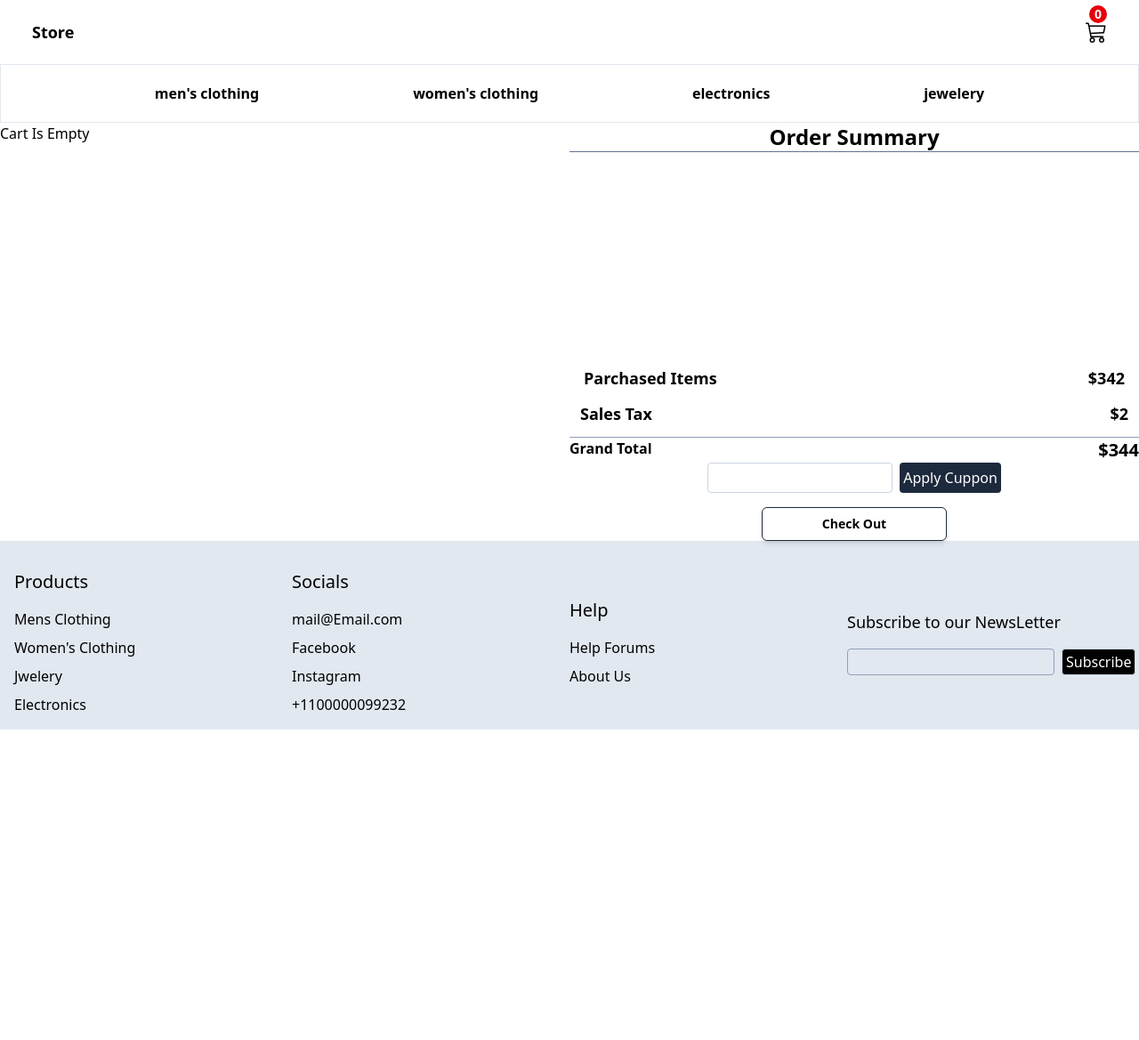
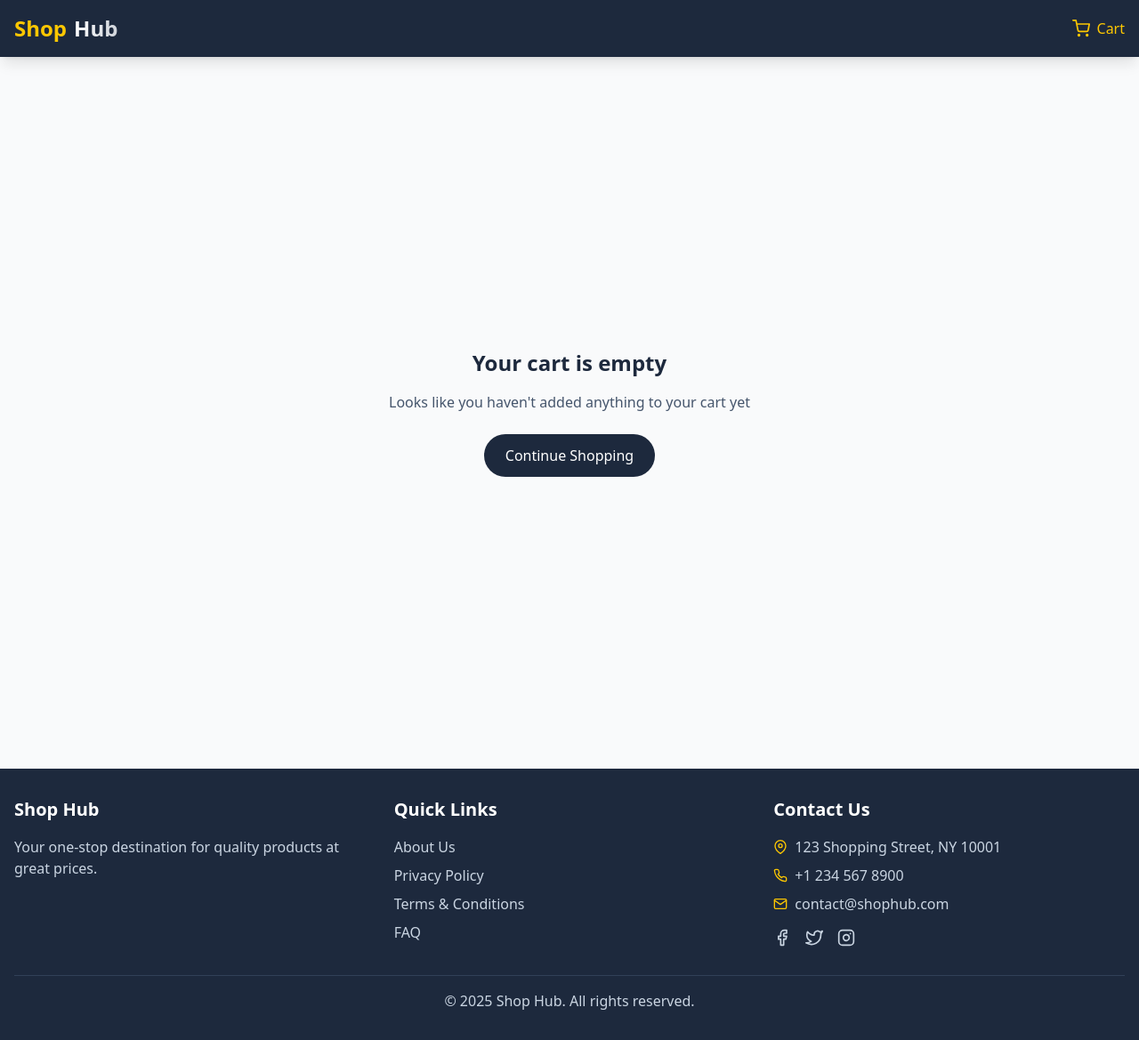
Before and after one commit to AhmadRazaSiddiqi/Clothing-Store, a React (Vite) app: page /cart in a window 1280 px wide. Shown: the whole page at 89% size. Before the commit the page ends 820 px from the top, so only its background shows below. Built offline with nearby package versions, Linux system fonts and the light colour scheme.

Commit message:
Add Pagination and improve Make UI and UX

```diff
--- a/src/Components/Footer.jsx
+++ b/src/Components/Footer.jsx
@@ -1,44 +1,86 @@
-import React from 'react'
-import { SlSocialInstagram } from 'react-icons/sl'
-import { TiSocialFacebookCircular, TiSocialTwitterCircular } from 'react-icons/ti'
+import React from "react"
+import { FiMail, FiPhone, FiMapPin, FiFacebook, FiTwitter, FiInstagram } from "react-icons/fi"
 
 const Footer = () => {
-    return (
-        <div className='bg-slate-200  b-0 w-full grid grid-cols-4 p-4 items-center h-auto'>
-            <div className=''>
-                 <h3 className='text-xl my-4'>Products</h3>
-                <ul className='flex flex-col gap-2'>
-                    <li>Mens Clothing</li>
-                    <li>Women's Clothing</li>
-                    <li>Jwelery</li>
-                    <li>Electronics</li>
-                </ul></div>
+  return (
+    <footer className="bg-slate-800 text-white mt-auto">
+      <div className="container mx-auto px-4 py-8">
+        <div className="grid grid-cols-1 md:grid-cols-3 gap-8">
+          {/* Company Info */}
+          <div>
+            <h3 className="text-xl font-bold mb-4">Shop Hub</h3>
+            <p className="text-slate-300">
+              Your one-stop destination for quality products at great prices.
+            </p>
+          </div>
 
-            <div className=''>
-            <h3 className='text-xl my-4'>Socials</h3>
-                <ul className='flex flex-col gap-2'>
-                    <li>mail@Email.com</li>
-                    <li>Facebook</li>
-                    <li>Instagram</li>
-                    <li>+1100000099232</li>
-                </ul>
+          {/* Quick Links */}
+          <div>
+            <h3 className="text-xl font-bold mb-4">Quick Links</h3>
+            <ul className="space-y-2">
+              <li>
+                <a href="/about" className="text-slate-300 hover:text-yellow-400 transition-colors">
+                  About Us
+                </a>
+              </li>
+              <li>
+                <a href="/privacy" className="text-slate-300 hover:text-yellow-400 transition-colors">
+                  Privacy Policy
+                </a>
+              </li>
+              <li>
+                <a href="/terms" className="text-slate-300 hover:text-yellow-400 transition-colors">
+                  Terms & Conditions
+                </a>
+              </li>
+              <li>
+                <a href="/faq" className="text-slate-300 hover:text-yellow-400 transition-colors">
+                  FAQ
+                </a>
+              </li>
+            </ul>
+          </div>
+
+          {/* Contact Info */}
+          <div>
+            <h3 className="text-xl font-bold mb-4">Contact Us</h3>
+            <ul className="space-y-2">
+              <li className="flex items-center gap-2">
+                <FiMapPin className="text-yellow-400" />
+                <span className="text-slate-300">123 Shopping Street, NY 10001</span>
+              </li>
+              <li className="flex items-center gap-2">
+                <FiPhone className="text-yellow-400" />
+                <span className="text-slate-300">+1 234 567 8900</span>
+              </li>
+              <li className="flex items-center gap-2">
+                <FiMail className="text-yellow-400" />
+                <span className="text-slate-300">contact@shophub.com</span>
+              </li>
+            </ul>
+
+            {/* Social Media Links */}
+            <div className="flex gap-4 mt-4">
+              <a href="#" className="text-slate-300 hover:text-yellow-400 transition-colors">
+                <FiFacebook size={20} />
+              </a>
+              <a href="#" className="text-slate-300 hover:text-yellow-400 transition-colors">
+                <FiTwitter size={20} />
+              </a>
+              <a href="#" className="text-slate-300 hover:text-yellow-400 transition-colors">
+                <FiInstagram size={20} />
+              </a>
             </div>
-            <div className=''>
-            <h3 className='text-xl my-4'>Help</h3>
-                <ul className='flex flex-col gap-2'>
-                    <li>Help Forums</li>
-                    <li>About Us</li>
-                </ul>
-            </div>
-            <div className=''>
-            <h3 className='text-lg my-4'>Subscribe to our NewsLetter</h3>
-                <ul className='flex  gap-2'>
-                    <input type="text" className='border rounded border-slate-400' />
-                    <button className='border bg-black text-white border-slate-300 px-1 py-0.5 rounded'>Subscribe</button>
-                </ul>
-            </div>
+          </div>
         </div>
-    )
+
+        {/* Copyright */}
+        <div className="border-t border-slate-700 mt-8 pt-4 text-center text-slate-300">
+          <p>© {new Date().getFullYear()} Shop Hub. All rights reserved.</p>
+        </div>
+      </div>
+    </footer>
+  )
 }
 
 export default Footer
--- a/src/Components/Header.jsx
+++ b/src/Components/Header.jsx
@@ -1,19 +1,50 @@
-import React from 'react'
-import Navbar from '../Pages/Navbar'
+import React from "react"
+import { NavLink } from "react-router-dom"
+import { useSelector } from "react-redux"
+import { FiShoppingCart } from "react-icons/fi"
 
 const Header = () => {
+  const cartItems = useSelector((state) => state?.cart?.cartItems ?? [])
+
   return (
-    <>
-    <Navbar/>
-    <div className='border border-slate-200 py-5 text-md font-semibold'>
-    <ul className='flex justify-evenly'>
-        <li>men's clothing</li>
-        <li>women's clothing</li>
-        <li>electronics</li>
-        <li>jewelery</li>
-    </ul>
-    </div>
-    </>
+    <header className="bg-slate-800 text-white sticky top-0 z-50 shadow-lg">
+      <nav className="container mx-auto px-4 py-4">
+        <div className="flex justify-between items-center">
+          {/* Logo/Brand with enhanced styling */}
+          <NavLink
+            to="/"
+            className="text-2xl font-bold flex items-center gap-2 transition-transform hover:scale-105"
+          >
+            <span className="text-yellow-400">Shop</span>
+            <span className="bg-gradient-to-r from-white to-gray-300 bg-clip-text text-transparent">Hub</span>
+          </NavLink>
+
+          {/* Navigation Links with improved hover effects */}
+          <div className="flex items-center gap-8">
+
+
+            <NavLink
+              to="/cart"
+              className={({ isActive }) =>
+                `flex items-center gap-2 hover:text-yellow-400 transition-all duration-300 ease-in-out transform hover:-translate-y-0.5 ${
+                  isActive ? "text-yellow-400" : ""
+                }`
+              }
+            >
+              <div className="relative">
+                <FiShoppingCart size={20} className="transition-transform group-hover:scale-110" />
+                {cartItems.length > 0 && (
+                  <span className="absolute -top-2 -right-2 bg-yellow-400 text-slate-800 rounded-full w-5 h-5 flex items-center justify-center text-xs font-bold shadow-md transform transition-transform hover:scale-110">
+                    {cartItems.length}
+                  </span>
+                )}
+              </div>
+              <span className="font-medium">Cart</span>
+            </NavLink>
+          </div>
+        </div>
+      </nav>
+    </header>
   )
 }
 
--- a/src/Pages/Cart.jsx
+++ b/src/Pages/Cart.jsx
@@ -1,84 +1,110 @@
 import React from "react"
 import { useDispatch, useSelector } from "react-redux"
-import { addItem, removeItem } from "../Redux/Slices/cartSlice.js"
+import { NavLink } from "react-router-dom"
+import { AddToCart, removeItem } from "../Redux/Slices/cartSlice"
+import { toast } from "react-toastify"
 
 const Cart = () => {
   const dispatch = useDispatch()
-  const cart = useSelector((state) => state.cart.value)
-  if (!cart) return <p>Loading...</p>
+  const cart = useSelector((state) => state?.cart?.cartItems) || []
 
-  const totalPrice = cart.reduce((acc, el) => {
-    const { price, quantity } = el
-    return acc + price * quantity
-  }, 0)
+  const totalPrice = cart.reduce((acc, item) => acc + item.price * item.quantity, 0)
 
+  if (!cart || cart.length === 0) {
+    return (
+      <div className="min-h-screen bg-gray-50 flex items-center justify-center">
+        <div className="text-center">
+          <h2 className="text-2xl font-bold text-slate-800 mb-4">Your cart is empty</h2>
+          <p className="text-slate-600 mb-6">Looks like you haven't added anything to your cart yet</p>
+          <NavLink
+            to="/"
+            className="inline-block bg-slate-800 text-white px-6 py-3 rounded-full hover:bg-yellow-500 transition-colors duration-300"
+          >
+            Continue Shopping
+          </NavLink>
+        </div>
+      </div>
+    )
+  }
 
   return (
-  <div className="grid grid-cols-2">
-    <div className=" overflow-x-hidden overflow-y-scroll">
-      {cart.length === 0
-        ? "Cart Is Empty"
-        : cart.map((el, index) => {
-            const {image, price, title, quantity } =
-              el
-            return (
+    <div className="min-h-screen bg-gray-50 py-8">
+      <div className="max-w-7xl mx-auto px-4">
+        <h1 className="text-3xl font-bold text-slate-800 mb-8">Shopping Cart</h1>
+
+        <div className="grid grid-cols-1 lg:grid-cols-3 gap-8">
+          <div className="lg:col-span-2 space-y-4">
+            {cart.map((item, index) => (
               <div
-                className="w-[50vw] h-[20vh] my-9 mx-auto flex border-y border-slate-300 py-2.5"
                 key={index}
+                className="bg-white rounded-xl p-4 shadow-sm hover:shadow-md transition-shadow duration-300"
               >
+                <div className="flex gap-4">
                   <img
-                  src={image}
-                  alt=""
-                  className="h-full w-[20%] object-contain mr-3.5"
+                    src={item.image}
+                    alt={item.title}
+                    className="w-24 h-24 object-contain"
                   />
-                <div className="h-full content-center font-semibold">
-                  <p>{title}</p>
-                  <div className="mt-5">
+                  <div className="flex-1">
+                    <h3 className="font-semibold text-slate-800 mb-2">{item.title}</h3>
+                    <div className="flex items-center justify-between">
+                      <div className="flex items-center gap-4">
+                        <div className="flex items-center border rounded-full overflow-hidden bg-gray-50">
                           <button
-                      className="border-[1px] border-slate-900 hover:bg-slate-900 focus:bg-slate-900 w-6 h-6 cursor-pointer rounded hover:text-white ml-1 text-center pb-3 mr-1"
-                      onClick={() => {
-                        dispatch(removeItem(el))
-                      }}
+                            className="px-3 py-1 hover:bg-gray-100 text-slate-600 transition-colors"
+                            onClick={() => dispatch(removeItem(item))}
                           >
                             -
                           </button>
-                    <span>{quantity}</span>
+                          <span className="px-4 py-1 font-medium text-slate-800">
+                            {item.quantity}
+                          </span>
                           <button
-                      className=" border-[1px] border-slate-900 hover:bg-slate-900 focus:bg-slate-900 w-6 h-6 cursor-pointer rounded hover:text-white ml-1 text-center pb-3"
-                      onClick={() => {
-                        dispatch(addItem(el))
-                      }}
+                            className="px-3 py-1 hover:bg-gray-100 text-slate-600 transition-colors"
+                            onClick={() => dispatch(AddToCart({ product: item, quantity: 1 }))}
                           >
                             +
                           </button>
-
-                    <span className="ml-20 font-bold">${price * quantity}</span>
+                        </div>
+                      </div>
+                      <span className="font-bold text-slate-800">
+                        ${(item.price * item.quantity).toFixed(2)}
+                      </span>
                     </div>
                   </div>
                 </div>
-            )
-          })}
+              </div>
+            ))}
+          </div>
 
+          <div className="bg-white rounded-xl shadow-sm p-6">
+            <h2 className="text-xl font-bold text-slate-800 mb-6">Order Summary</h2>
+            <div className="space-y-4">
+              <div className="flex justify-between py-2">
+                <span className="text-slate-600">Subtotal</span>
+                <span className="font-semibold">${totalPrice.toFixed(2)}</span>
               </div>
-    <div className="">
-        <p className="text-2xl text-center font-semibold border-b border-slate-500 mb-[30vh] ">Order Summary</p>
-        <div className="flex justify-between px-4">
-        <p className="font-bold text-lg">Parchased Items</p>
-        <span className="font-semibold text-lg">$342</span>
+              <div className="flex justify-between py-2 border-t border-gray-100">
+                <span className="text-slate-600">Shipping</span>
+                <span className="font-semibold">Free</span>
               </div>
-        <div className="flex justify-between w-full p-3">
-        <p className="font-bold text-lg">Sales Tax</p>
-        <span className="font-semibold text-lg">$2</span>
+              <div className="flex justify-between py-2 border-t border-gray-100">
+                <span className="text-slate-600">Tax</span>
+                <span className="font-semibold">${(totalPrice * 0.1).toFixed(2)}</span>
               </div>
-        <div className="flex justify-between border-t-slate-400 border-t">
-          <span className="font-bold ">Grand Total</span>
-        <span className="text-xl font-semibold"> ${344}</span>
+              <div className="flex justify-between py-4 border-t border-gray-100">
+                <span className="font-bold text-lg">Total</span>
+                <span className="font-bold text-lg">
+                  ${(totalPrice * 1.1).toFixed(2)}
+                </span>
               </div>
-    <div className=" text-center">
+
+              <button className="w-full bg-slate-800 text-white py-3 rounded-full font-semibold hover:bg-yellow-500 transition-colors duration-300 focus:ring-2 focus:ring-yellow-400 focus:ring-offset-2" onClick={()=>toast.success('Your Order Has been Placed Successfully')}>
+                Proceed to Checkout
+              </button>
             </div>
-      <div className="flex justify-center gap-2 mb-4"><input type="text" className="bg-white border border-slate-300 py-1 rounded w-52 " />
-      <button className="bg-slate-800 text-white p-1 rounded">Apply Cuppon</button></div>
-        <button className="rounded-md border-slate-800 block mx-auto py-2 px-4 border w-52  text-center text-sm  transition-all shadow-md hover:shadow-lg focus:bg-slate-700 focus:shadow-none active:bg-slate-700 hover:bg-slate-700 active:shadow-none hover:text-white hover:border-transparent focus:text-white font-bold disabled:pointer-events-none disabled:opacity-50 disabled:shadow-none" >Check Out</button>
+          </div>
+        </div>
       </div>
     </div>
   )
--- a/src/Pages/ProductPage.jsx
+++ b/src/Pages/ProductPage.jsx
@@ -52,7 +52,7 @@ const ProductPage = () => {
                 toast.success('Added To Cart')
               }
               }
-              className="bg-slate-900 rounded h-10 cursor-pointer text-white px-5 w-52 block mx-auto hover:shadow-2xl"
+              className="bg-slate-900 rounded-full h-10 cursor-pointer text-white px-5 w-52 block mx-auto hover:shadow-2xl hover:bg-yellow-500 transition-colors duration-300 focus:ring-2 focus:ring-yellow-400 focus:ring-offset-2"
             >
               Add to cart
             </button>
--- a/src/Redux/Slices/apiSlice.js
+++ b/src/Redux/Slices/apiSlice.js
@@ -6,9 +6,11 @@ export const productApi = createApi({
     endpoints: ((builder) => ({
         getAllproducts: builder.query({
             query: () => 'products'
-
+        }),
+        getCategories: builder.query({
+            query: () => 'products/categories'
         })
     }))
 })
 
-export const { useGetAllproductsQuery } = productApi
+export const { useGetAllproductsQuery, useGetCategoriesQuery } = productApi
```
Also changed, not shown: src/Components/Pagination.jsx (+80 -15 lines), src/Components/Search.jsx (+7 -3 lines), src/Pages/Home.jsx (+99 -28 lines), src/Redux/Slices/cartSlice.js (+11 -11 lines), 1 other file (tests, documents, lock files or other folders). Lines whose indentation alone changed are shown as unchanged.
